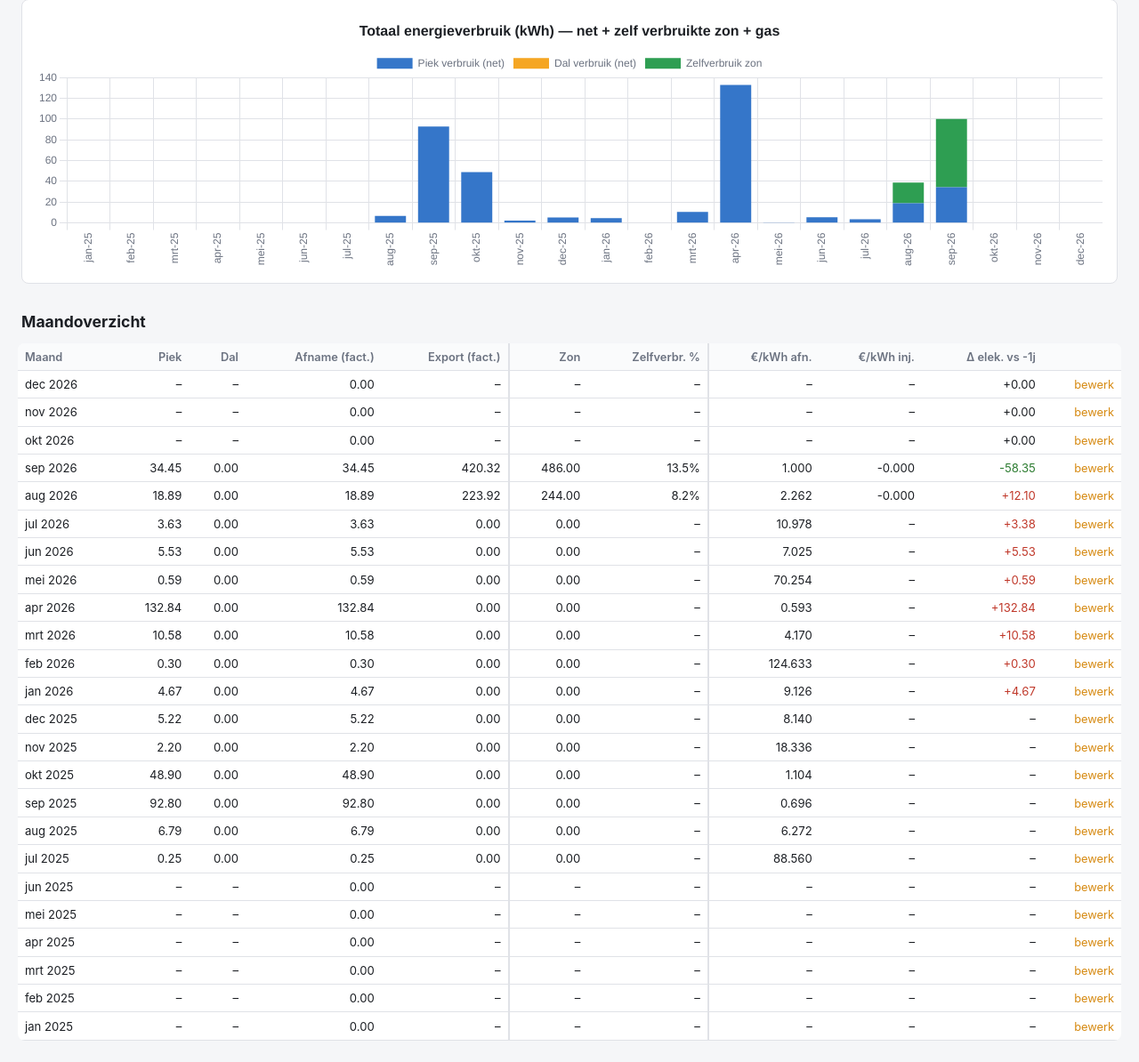
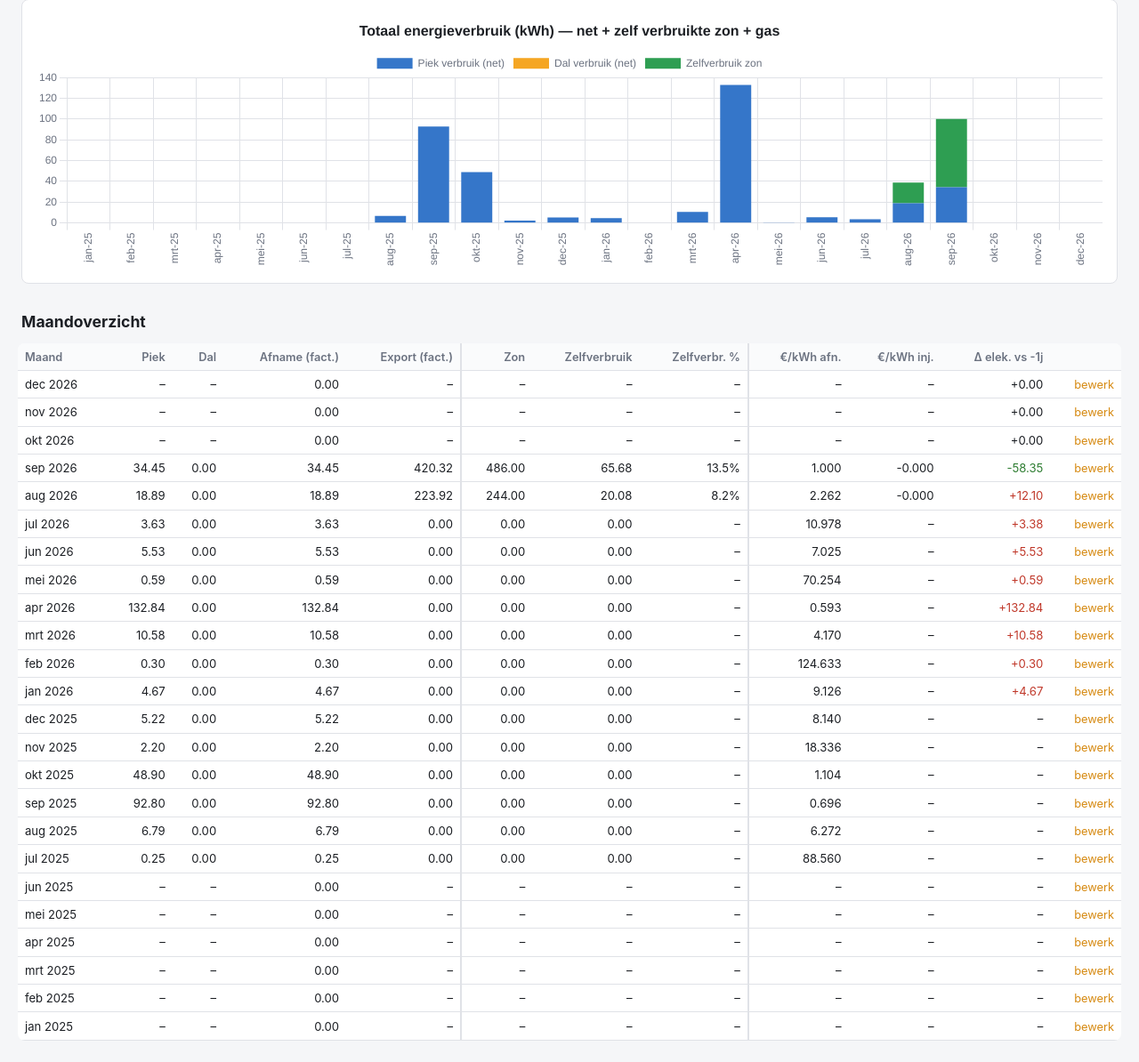
Before and after one commit to rbruyn1/verbruiken, a Flask app: page / in a window 1280 px wide. Shown: the part 883-2077 px from the top of the page at 89% size. Run offline with Flask 3, Linux system fonts and the light colour scheme; data comes from the database, SQL or seed files in the repository.

Commit message:
0.2.20: zelfverbruik (kWh) kolom in maandoverzicht

```diff
--- a/verbruik_addon/app/templates/_maandtabel.html
+++ b/verbruik_addon/app/templates/_maandtabel.html
@@ -8,6 +8,7 @@
             <th>Afname (fact.)</th>
             <th>Export (fact.)</th>
             <th class="grp">Zon</th>
+            <th>Zelfverbruik</th>
             <th>Zelfverbr. %</th>
             <th class="grp">€/kWh afn.</th>
             <th>€/kWh inj.</th>
@@ -29,6 +30,7 @@
             <td>{{ "%.2f"|format(r.totaal_verbruik_afname) if r.totaal_verbruik_afname is not none else "–" }}</td>
             <td>{{ "%.2f"|format(r.totaal_export) if r.totaal_export is not none else "–" }}</td>
             <td class="grp">{{ "%.2f"|format(r.zonopbrengst_totaal) if r.zonopbrengst_totaal is not none else "–" }}</td>
+            <td>{{ "%.2f"|format(r.zelfverbruik) if r.zonopbrengst_totaal is not none else "–" }}</td>
             <td>{{ "%.1f"|format(r.zelfverbruik_pct) + "%" if r.zelfverbruik_pct is not none else "–" }}</td>
             <td class="grp">{{ "%.3f"|format(r.gem_prijs_kwh_afname) if r.gem_prijs_kwh_afname is not none else "–" }}</td>
             <td>{{ "%.3f"|format(r.gem_prijs_kwh_injectie) if r.gem_prijs_kwh_injectie is not none else "–" }}</td>
--- a/verbruik_addon/config.yaml
+++ b/verbruik_addon/config.yaml
@@ -1,5 +1,5 @@
 name: "Verbruik Tienen/Binkom"
-version: "0.2.19"
+version: "0.2.20"
 slug: "verbruik_addon"
 description: "Maandelijkse en jaarlijkse energie/water/gas-registratie voor Tienen en Binkom"
 arch:
```
Also changed, not shown: verbruik_addon/CHANGELOG.md.
